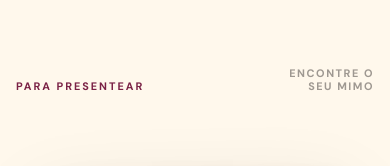
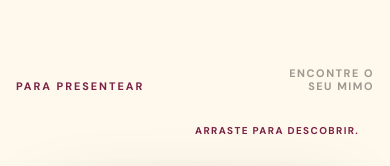
Before and after one commit to Richter06/mimo, a React (Vite) app in the folder mimo/: page / in a window 390 px wide. Shown: the part 5720-5886 px from the top of the page. Built offline with nearby package versions, Linux system fonts and the light colour scheme.

Commit message:
feat: adicionar estilos para o componente Gifting, incluindo novas regras para side-notes

```diff
--- a/mimo/src/components/Gifting.css
+++ b/mimo/src/components/Gifting.css
@@ -518,10 +518,32 @@
     overflow: visible;
   }
 
-  /*
-    No mobile o feedback deixa de ocupar as laterais
-    e passa a viver abaixo do baralho.
-  */
+  .gifting__side-note {
+    display: none;
+  }
+
+  .gifting__side-note--top {
+    display: block;
+    top: 0;
+    left: 50%;
+    width: max-content;
+    transform: translateX(-50%);
+    text-align: center;
+  }
+
+  .gifting__side-note--top span {
+    display: none;
+  }
+
+  .gifting__side-note--top p {
+    margin: 0;
+    color: var(--berry);
+    font-size: 0.62rem;
+    font-weight: 700;
+    letter-spacing: 0.14em;
+    line-height: 1.3;
+    text-transform: uppercase;
+  }
 
   .gifting__feedback {
     top: auto;
```
